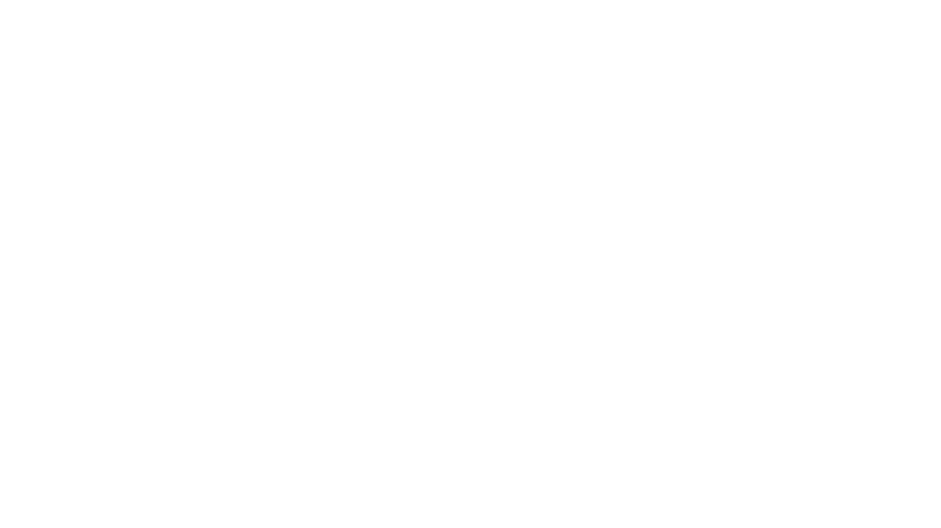
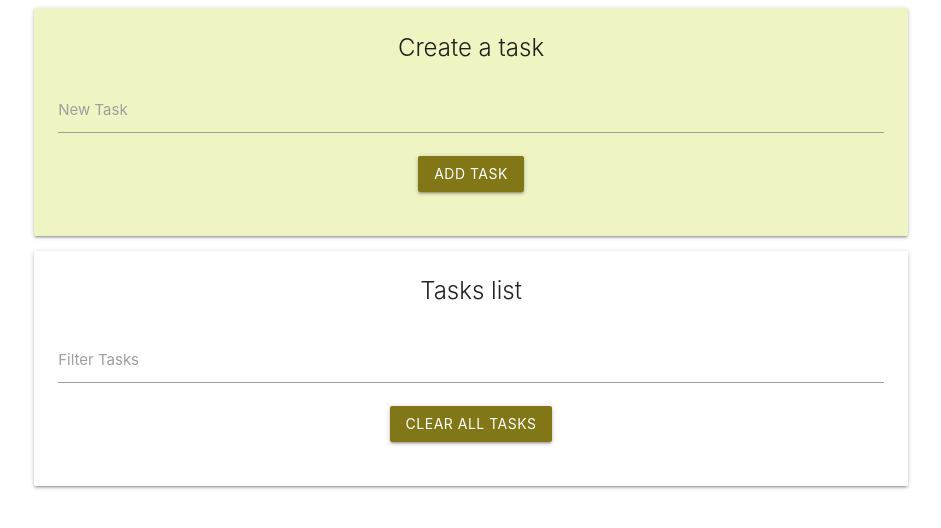
Before and after one commit to Agnesbrzo/TaskList, a plain HTML site: page index.html in a window 1280 px wide. Shown: the whole page, without its empty margins (169-1110 px from the left). Drawn offline with nearby package versions, Linux system fonts and the light colour scheme.

Commit message:
creating html structure with materialize

```diff
--- a/index.html
+++ b/index.html
@@ -15,6 +15,63 @@
     <title>Task List</title>
   </head>
   <body>
+    <div class="container">
+      <div class="row">
+        <div class="col s12 center-align">
+          <div class="card-create-task card lime lighten-4">
+            <div class="card-content">
+              <span class="card-title">Create a task</span>
+              <div class="row">
+                <form class="form-create-task">
+                  <div class="input-field col s12">
+                    <input
+                      class="form-create-task__input"
+                      id="new-task"
+                      type="text"
+                      class="validate"
+                    />
+                    <label for="new-task">New Task</label>
+                  </div>
+                  <button
+                    class="form-create-task__button btn waves-effect lime darken-4"
+                    type="submit"
+                    name="action"
+                  >
+                    Add Task
+                  </button>
+                </form>
+              </div>
+            </div>
+          </div>
+          <div class="cart-list card">
+            <div class="card-content">
+              <span class="card-title">Tasks list</span>
+              <div class="row">
+                <form class="form-filter">
+                  <div class="input-field col s12">
+                    <input
+                      class="form-filter__input"
+                      id="filter-tasks"
+                      type="text"
+                      class="validate"
+                    />
+                    <label for="filter-tasks">Filter Tasks</label>
+                  </div>
+                </form>
+                <ul class="card-list__collection"></ul>
+                <button
+                  class="card-list__button btn waves-effect lime darken-4"
+                  name="action"
+                >
+                  Clear all Tasks
+                </button>
+              </div>
+            </div>
+          </div>
+        </div>
+      </div>
+    </div>
+
     <script
       src="https://code.jquery.com/jquery-3.6.1.js"
       integrity="sha256-3zlB5s2uwoUzrXK3BT7AX3FyvojsraNFxCc2vC/7pNI="
```
